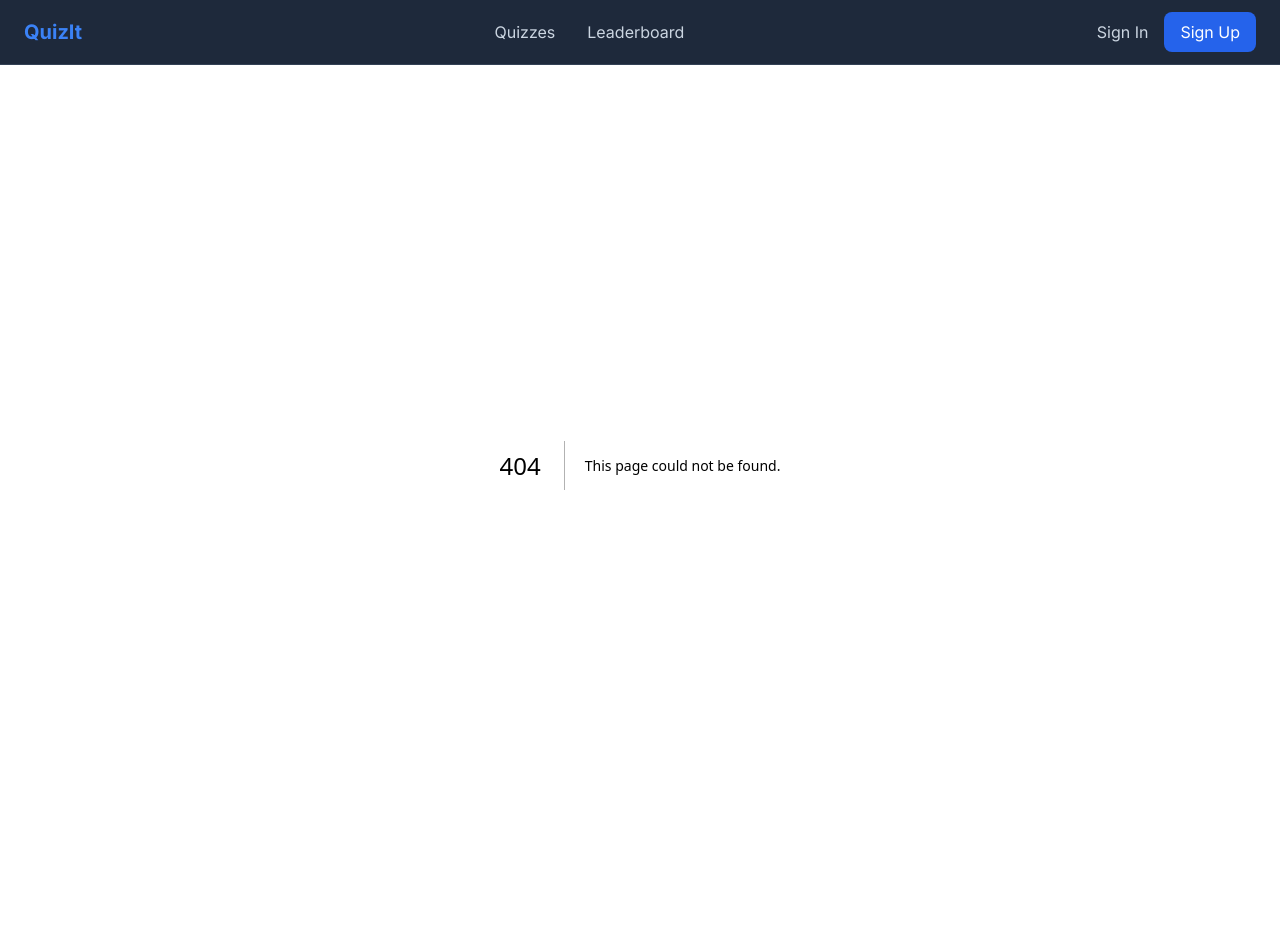
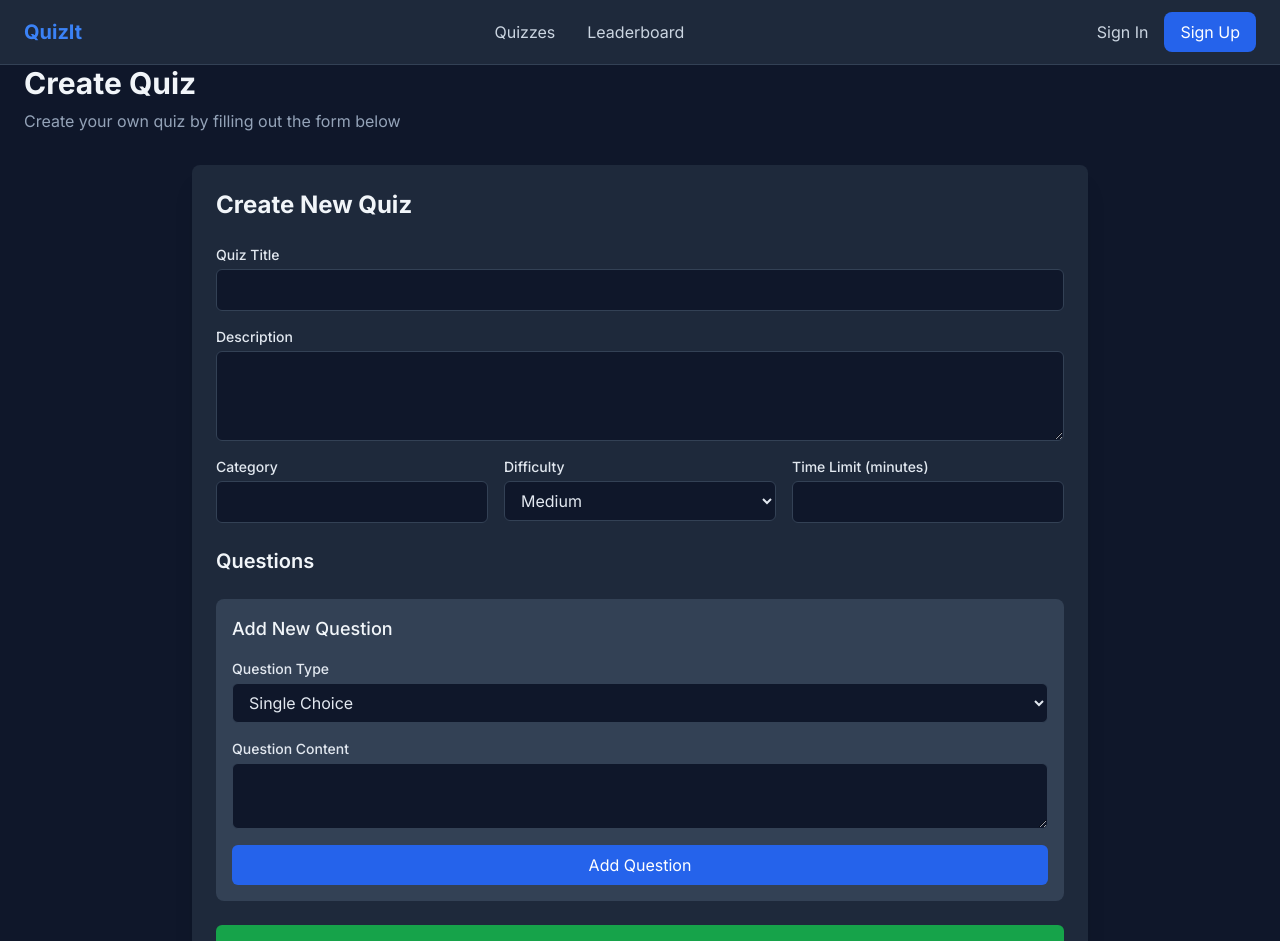
Before and after one commit to UniversityOfGdanskProjects/projektprogramistyczny-j-bisew, a Next.js app in the folder quiz-app/: page /create in a window 1280 px wide. Before the commit this address had no page. Shown: the top 941 px of the page. Before the commit the page ends 865 px from the top, so only its background shows below. Built offline with nearby package versions, Linux system fonts and the light colour scheme.

Commit message:
adding create quiz

```diff
--- /dev/null
+++ b/quiz-app/app/components/quiz/quizForm.tsx
@@ -0,0 +1,231 @@
+'use client';
+
+import { useState } from 'react';
+import { Question, QuestionType } from '../types/quiz';
+
+interface QuizFormProps {
+  onSubmit: (quizData: {
+    title: string;
+    description: string;
+    category: string;
+    difficulty: 'easy' | 'medium' | 'hard';
+    timeLimit?: number;
+    questions: Question[];
+  }) => void;
+  initialData?: {
+    title: string;
+    description: string;
+    category: string;
+    difficulty: 'easy' | 'medium' | 'hard';
+    timeLimit?: number;
+    questions: Question[];
+  };
+  isEditing?: boolean;
+}
+
+export default function QuizForm({ onSubmit, initialData, isEditing = false }: QuizFormProps) {
+  const [title, setTitle] = useState(initialData?.title || '');
+  const [description, setDescription] = useState(initialData?.description || '');
+  const [category, setCategory] = useState(initialData?.category || '');
+  const [difficulty, setDifficulty] = useState<'easy' | 'medium' | 'hard'>(initialData?.difficulty || 'medium');
+  const [timeLimit, setTimeLimit] = useState<number | undefined>(initialData?.timeLimit);
+  const [questions, setQuestions] = useState<Question[]>(initialData?.questions || []);
+  const [currentQuestion, setCurrentQuestion] = useState<Partial<Question>>({
+    type: 'single',
+    content: '',
+    options: [''],
+    correctAnswers: [],
+  });
+
+  const handleAddQuestion = () => {
+    if (currentQuestion.content && currentQuestion.type) {
+      const newQuestion: Question = {
+        id: Math.random().toString(36).substring(7),
+        type: currentQuestion.type as QuestionType,
+        content: currentQuestion.content,
+        options: currentQuestion.options || [],
+        correctAnswers: currentQuestion.correctAnswers || [],
+      };
+
+      setQuestions([...questions, newQuestion]);
+      setCurrentQuestion({
+        type: 'single',
+        content: '',
+        options: [''],
+        correctAnswers: [],
+      });
+    }
+  };
+
+  const handleSubmit = (e: React.FormEvent) => {
+    e.preventDefault();
+    onSubmit({
+      title,
+      description,
+      category,
+      difficulty,
+      timeLimit,
+      questions,
+    });
+  };
+
+  return (
+    <div className="max-w-4xl mx-auto p-6 bg-slate-800 rounded-lg shadow-xl">
+      <h2 className="text-2xl font-bold text-slate-100 mb-6">
+        {isEditing ? 'Edit Quiz' : 'Create New Quiz'}
+      </h2>
+
+      <form onSubmit={handleSubmit} className="space-y-6">
+        <div className="space-y-4">
+          <div>
+            <label htmlFor="title" className="block text-sm font-medium text-slate-200">
+              Quiz Title
+            </label>
+            <input
+              type="text"
+              id="title"
+              value={title}
+              onChange={(e) => setTitle(e.target.value)}
+              className="mt-1 block w-full px-3 py-2 bg-slate-900 border border-slate-700 rounded-md text-slate-200"
+              required
+            />
+          </div>
+
+          <div>
+            <label htmlFor="description" className="block text-sm font-medium text-slate-200">
+              Description
+            </label>
+            <textarea
+              id="description"
+              value={description}
+              onChange={(e) => setDescription(e.target.value)}
+              className="mt-1 block w-full px-3 py-2 bg-slate-900 border border-slate-700 rounded-md text-slate-200"
+              rows={3}
+              required
+            />
+          </div>
+
+          <div className="grid grid-cols-1 md:grid-cols-3 gap-4">
+            <div>
+              <label htmlFor="category" className="block text-sm font-medium text-slate-200">
+                Category
+              </label>
+              <input
+                type="text"
+                id="category"
+                value={category}
+                onChange={(e) => setCategory(e.target.value)}
+                className="mt-1 block w-full px-3 py-2 bg-slate-900 border border-slate-700 rounded-md text-slate-200"
+                required
+              />
+            </div>
+
+            <div>
+              <label htmlFor="difficulty" className="block text-sm font-medium text-slate-200">
+                Difficulty
+              </label>
+              <select
+                id="difficulty"
+                value={difficulty}
+                onChange={(e) => setDifficulty(e.target.value as 'easy' | 'medium' | 'hard')}
+                className="mt-1 block w-full px-3 py-2 bg-slate-900 border border-slate-700 rounded-md text-slate-200"
+              >
+                <option value="easy">Easy</option>
+                <option value="medium">Medium</option>
+                <option value="hard">Hard</option>
+              </select>
+            </div>
+
+            <div>
+              <label htmlFor="timeLimit" className="block text-sm font-medium text-slate-200">
+                Time Limit (minutes)
+              </label>
+              <input
+                type="number"
+                id="timeLimit"
+                value={timeLimit || ''}
+                onChange={(e) => setTimeLimit(e.target.value ? Number(e.target.value) : undefined)}
+                className="mt-1 block w-full px-3 py-2 bg-slate-900 border border-slate-700 rounded-md text-slate-200"
+                min="1"
+              />
+            </div>
+          </div>
+        </div>
+
+        <div className="mt-8">
+          <h3 className="text-xl font-semibold text-slate-100 mb-4">Questions</h3>
+          <div className="space-y-4">
+            {questions.map((question, index) => (
+              <div key={question.id} className="p-4 bg-slate-700 rounded-lg">
+                <div className="flex justify-between items-start">
+                  <div>
+                    <span className="text-sm text-slate-400">Question {index + 1}</span>
+                    <p className="text-slate-100">{question.content}</p>
+                  </div>
+                  <button
+                    type="button"
+                    onClick={() => setQuestions(questions.filter(q => q.id !== question.id))}
+                    className="text-red-400 hover:text-red-300"
+                  >
+                    Remove
+                  </button>
+                </div>
+              </div>
+            ))}
+          </div>
+        </div>
+
+        <div className="mt-6 p-4 bg-slate-700 rounded-lg">
+          <h4 className="text-lg font-medium text-slate-100 mb-4">Add New Question</h4>
+          <div className="space-y-4">
+            <div>
+              <label className="block text-sm font-medium text-slate-200">Question Type</label>
+              <select
+                value={currentQuestion.type}
+                onChange={(e) => setCurrentQuestion({
+                  ...currentQuestion,
+                  type: e.target.value as QuestionType
+                })}
+                className="mt-1 block w-full px-3 py-2 bg-slate-900 border border-slate-700 rounded-md text-slate-200"
+              >
+                <option value="single">Single Choice</option>
+                <option value="multiple">Multiple Choice</option>
+                <option value="open">Open Question</option>
+              </select>
+            </div>
+
+            <div>
+              <label className="block text-sm font-medium text-slate-200">Question Content</label>
+              <textarea
+                value={currentQuestion.content}
+                onChange={(e) => setCurrentQuestion({
+                  ...currentQuestion,
+                  content: e.target.value
+                })}
+                className="mt-1 block w-full px-3 py-2 bg-slate-900 border border-slate-700 rounded-md text-slate-200"
+                rows={2}
+              />
+            </div>
+
+            <button
+              type="button"
+              onClick={handleAddQuestion}
+              className="w-full bg-blue-600 text-white px-4 py-2 rounded-md hover:bg-blue-700"
+            >
+              Add Question
+            </button>
+          </div>
+        </div>
+
+        <div className="mt-8">
+          <button
+            type="submit"
+            className="w-full bg-green-600 text-white px-6 py-3 rounded-md hover:bg-green-700 font-medium"
+          >
+            {isEditing ? 'Save Changes' : 'Create Quiz'}
+          </button>
+        </div>
+      </form>
+    </div>
+  );
+}
--- /dev/null
+++ b/quiz-app/app/components/types/quiz.ts
@@ -0,0 +1,22 @@
+export type QuestionType = 'single' | 'multiple' | 'open';
+
+export interface Question {
+  id: string;
+  type: QuestionType;
+  content: string;
+  options?: string[];
+  correctAnswers: string[];
+}
+
+export interface Quiz {
+  id: string;
+  title: string;
+  description: string;
+  questions: Question[];
+  authorId: string;
+  createdAt: Date;
+  updatedAt: Date;
+  category: string;
+  difficulty: 'easy' | 'medium' | 'hard';
+  timeLimit?: number;
+}
--- /dev/null
+++ b/quiz-app/app/create/layout.tsx
@@ -0,0 +1,19 @@
+export default function CreateLayout({
+    children,
+  }: {
+    children: React.ReactNode
+  }) {
+    return (
+      <div className="min-h-screen bg-slate-900">
+        <div className="container mx-auto px-4 py-8">
+          <div className="mb-8">
+            <h1 className="text-3xl font-bold text-slate-100">Create Quiz</h1>
+            <p className="text-slate-400 mt-2">
+              Create your own quiz by filling out the form below
+            </p>
+          </div>
+          {children}
+        </div>
+      </div>
+    )
+  }
--- /dev/null
+++ b/quiz-app/app/create/page.tsx
@@ -0,0 +1,16 @@
+'use client';
+
+import QuizForm from '../components/quiz/quizForm';
+
+export default function CreateQuizPage() {
+  const handleCreateQuiz = async (quizData: any) => {
+    try {
+      // TODO: Implement API call to create quiz
+      console.log('Creating quiz:', quizData);
+    } catch (error) {
+      console.error('Error creating quiz:', error);
+    }
+  };
+
+  return <QuizForm onSubmit={handleCreateQuiz} />;
+}
```
